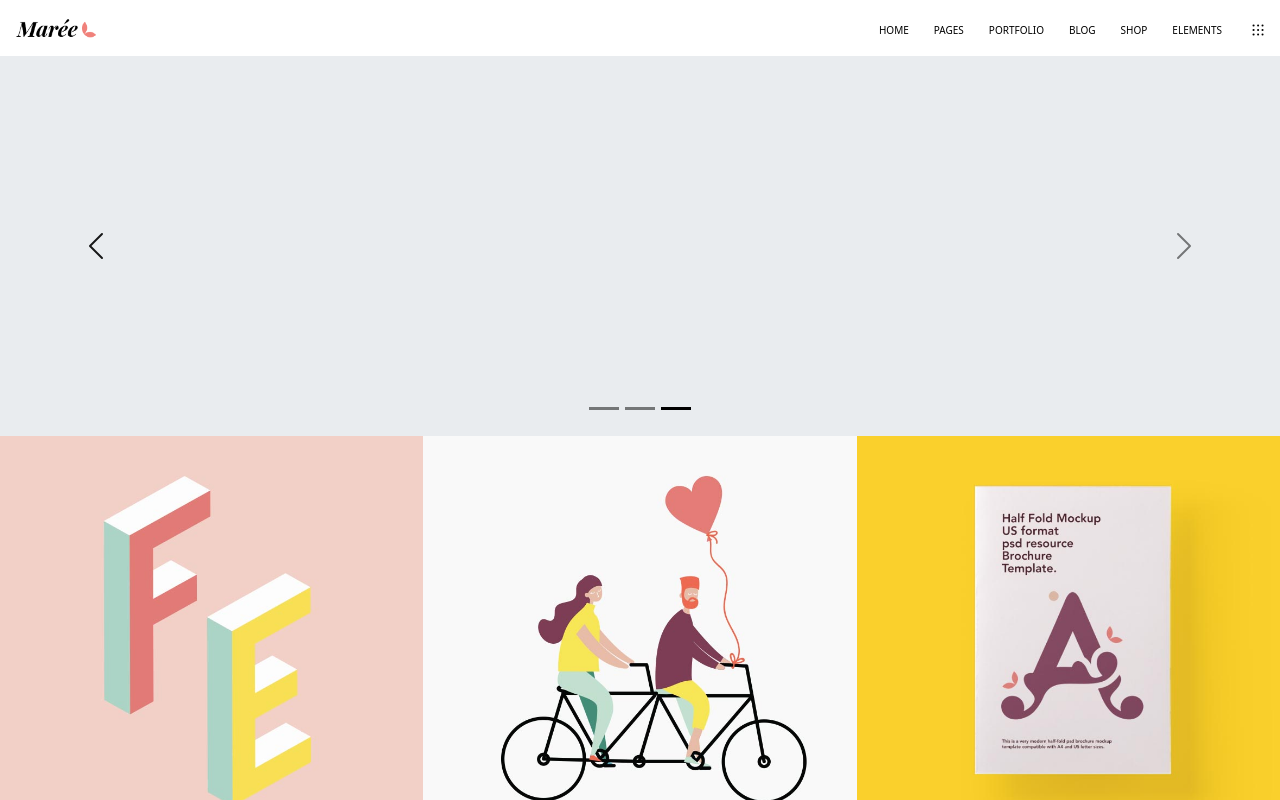
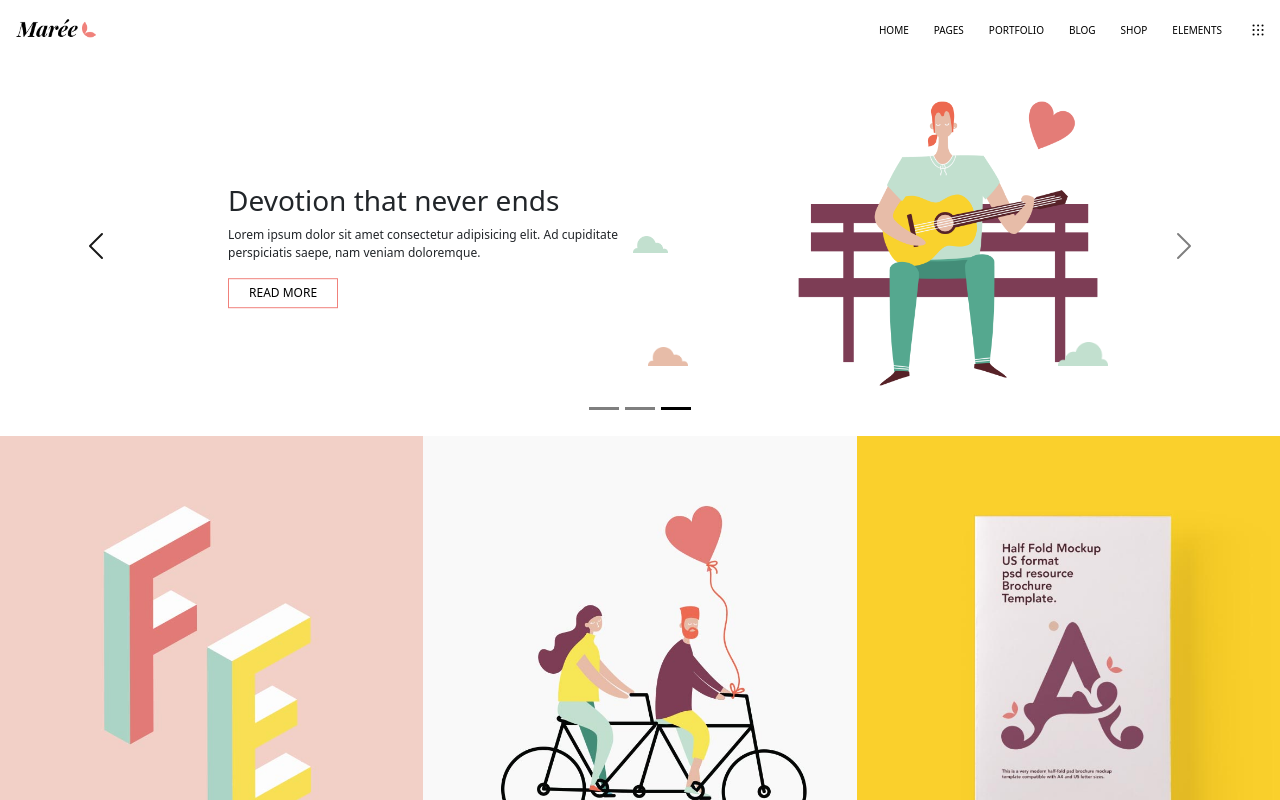
Before and after one commit to estherpinos/proj-html-vuejs, a Vue app: page / in a window 1280 px wide. Both pictures are taken after a click on the button "Previous". Shown: the top 800 px of the page. Built offline with nearby package versions, Linux system fonts and the light colour scheme.

Commit message:
Add [carouse 2 and 3]

```diff
--- a/src/components/partials/Carousel.vue
+++ b/src/components/partials/Carousel.vue
@@ -53,10 +53,56 @@
 
           </div>
           <!-- CAROUSEL 2 -->
-          <div class="carousel-item bg-danger" data-bs-interval="2000">
+          <div class="carousel-item" data-bs-interval="2000">
+            <div class="row w-100 h-100">
+              <div class="left w-50 p-0 position-relative ">
+                <div class="text-carousel position-absolute">
+                  <h3>Devotion that never ends</h3>
+                  <p>Lorem ipsum dolor sit amet consectetur adipisicing elit. Ducimus eum neque laudantium debitis perferendis architecto voluptatibus aliquid vero maxime alias.</p>
+                  <button class="btn-read-more bg-transparent "> READ MORE</button>
+                </div>
+              </div>
+              <div class="right w-50 p-0">
+
+                <div class="image-right position-relative">
+
+                  <!-- Persone -->
+                  <img class="persona3" src="../../assets/img/h-2-slider-img-11.png">
+                </div>
+
+
+              </div>
+
+            </div>
           </div>
           <!-- CAROUSEL 3 -->
-          <div class="carousel-item bg-body-secondary">
+          <div class="carousel-item ">
+            <div class="row w-100 h-100">
+              <div class="left w-50 p-0 position-relative ">
+                <div class="text-carousel position-absolute">
+                  <h3>Devotion that never ends</h3>
+                  <p>Lorem ipsum dolor sit amet consectetur adipisicing elit. Ad cupiditate perspiciatis saepe, nam veniam doloremque.</p>
+                  <button class="btn-read-more bg-transparent "> READ MORE</button>
+                </div>
+              </div>
+              <div class="right w-50 p-0">
+
+                <div class="image-right position-relative">
+
+                  <!-- Persone -->
+                  <img class="persona4" src="../../assets/img/short-slider-rev-1-img-3.png">
+
+
+                  <!-- Foglie -->
+                  <img class="salmon-left" src="../../assets/img/short-slider-rev-1-img-5.png">
+                  <img class="green-left" src="../../assets/img/short-slider-rev-1-img-4.png">
+                  <img class="group-flower" src="../../assets/img/short-slider-rev-1-img-5.png">
+                </div>
+
+
+              </div>
+
+            </div>
 
           </div>
         </div>
@@ -78,6 +124,7 @@
 
 .jumbotron{
     height: 350px;
+    margin-bottom: 30px;
     .carousel-item{
       height: 380px;
 
@@ -126,6 +173,21 @@
           top: 50%;
           transform: translateY(-50%);
           left: 250px;
+          }
+
+          .persona3{
+            position: absolute;
+            width: 450px;
+            left: 50%;
+            transform: translateX(-50%);
+            top: 20px;
+          }
+          .persona4{
+            position: absolute;
+            width: 300px;
+            left: 50%;
+            transform: translateX(-50%);
+            top: 45px;
           }
 
           // Flowers
@@ -177,15 +239,6 @@
         }
 
 
-
-
-
-
-
-
-
-
-
       }
 
 
```
